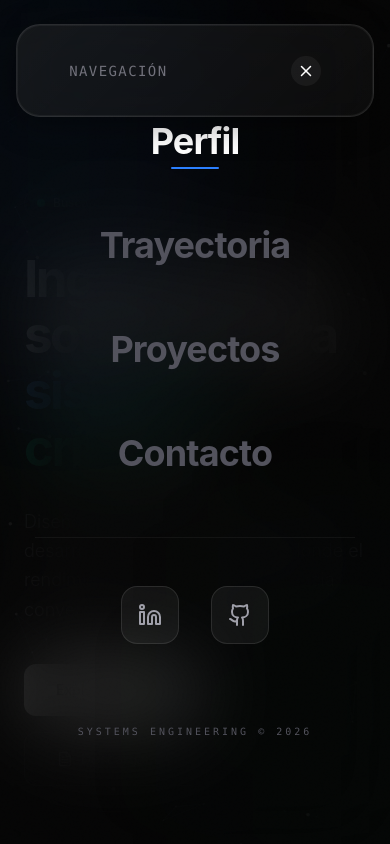
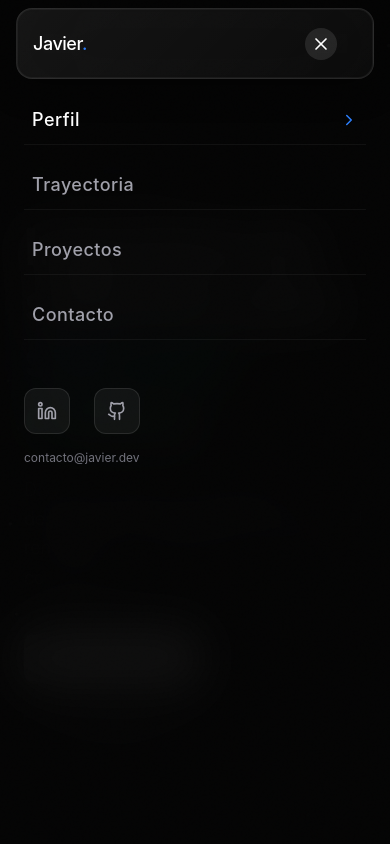
Before and after one commit to Javitax47/Javier_Portfolio, a React (Vite) app: page / in a window 390 px wide. Both pictures are taken after a click on the button 227 px from the left and 58 px from the top of the page. Shown: the top 844 px of the page. Built offline with nearby package versions, Linux system fonts and the light colour scheme.

Commit message:
Responsive visuals improvements

```diff
--- a/src/App.jsx
+++ b/src/App.jsx
@@ -123,27 +123,53 @@ const Magnetic = ({ children }) => {
 
 const LiquidContainer = ({ children, className = "", Element = "div", ...props }) => {
   const containerRef = useRef(null);
+  const [isTouched, setIsTouched] = useState(false);
+
+  const updatePosition = useCallback((clientX, clientY) => {
+    if (!containerRef.current) return;
+    const rect = containerRef.current.getBoundingClientRect();
+    containerRef.current.style.setProperty('--mouse-x', `${clientX - rect.left}px`);
+    containerRef.current.style.setProperty('--mouse-y', `${clientY - rect.top}px`);
+  }, []);
 
   const handleMouseMove = useCallback((e) => {
-    if (!containerRef.current) return;
-    const rect = containerRef.current.getBoundingClientRect();
-    containerRef.current.style.setProperty('--mouse-x', `${e.clientX - rect.left}px`);
-    containerRef.current.style.setProperty('--mouse-y', `${e.clientY - rect.top}px`);
+    updatePosition(e.clientX, e.clientY);
+  }, [updatePosition]);
+
+  const handleTouchMove = useCallback((e) => {
+    if (e.touches.length > 0) {
+      updatePosition(e.touches[0].clientX, e.touches[0].clientY);
+    }
+  }, [updatePosition]);
+
+  const handleTouchStart = useCallback((e) => {
+    setIsTouched(true);
+    if (e.touches.length > 0) {
+      updatePosition(e.touches[0].clientX, e.touches[0].clientY);
+    }
+  }, [updatePosition]);
+
+  const handleTouchEnd = useCallback(() => {
+    setIsTouched(false);
   }, []);
 
   return (
     <Element
       ref={containerRef}
       onMouseMove={handleMouseMove}
-      className={`group/liquid relative liquid-glass ${className}`}
+      onTouchMove={handleTouchMove}
+      onTouchStart={handleTouchStart}
+      onTouchEnd={handleTouchEnd}
+      className={`group/liquid relative liquid-glass ${className} ${isTouched ? 'active-touch' : ''}`}
       {...props}
     >
-      <div className="pointer-events-none absolute -inset-px opacity-0 group-hover/liquid:opacity-100 transition-opacity duration-300 z-0 rounded-[inherit]" style={{ background: `radial-gradient(600px circle at var(--mouse-x, -1000px) var(--mouse-y, -1000px), rgba(255,255,255,0.1), transparent 40%)` }} />
-      <div className="pointer-events-none absolute inset-0 opacity-0 group-hover/liquid:opacity-100 transition-opacity duration-500 z-0 rounded-[inherit]" style={{ background: `radial-gradient(800px circle at var(--mouse-x, -1000px) var(--mouse-y, -1000px), rgba(255,255,255,0.02), transparent 40%)` }} />
+      <div className={`pointer-events-none absolute -inset-px opacity-0 transition-opacity duration-300 z-0 rounded-[inherit] ${isTouched ? 'opacity-100' : 'group-hover/liquid:opacity-100'}`} style={{ background: `radial-gradient(600px circle at var(--mouse-x, -1000px) var(--mouse-y, -1000px), rgba(255,255,255,0.1), transparent 40%)` }} />
+      <div className={`pointer-events-none absolute inset-0 opacity-0 transition-opacity duration-500 z-0 rounded-[inherit] ${isTouched ? 'opacity-100' : 'group-hover/liquid:opacity-100'}`} style={{ background: `radial-gradient(800px circle at var(--mouse-x, -1000px) var(--mouse-y, -1000px), rgba(255,255,255,0.02), transparent 40%)` }} />
       {children}
     </Element>
   );
 };
+
 
 // --- COMPONENTES VISUALES ---
 
@@ -838,17 +864,17 @@ export default function App() {
 
       {/* NAVBAR */}
       <div className={`
-        fixed w-full top-6 z-50 px-4 flex justify-center transition-transform duration-700 ease-[cubic-bezier(0.23,1,0.32,1)] will-change-transform
-        ${navVisible || mobileMenuOpen ? 'translate-y-0' : '-translate-y-32'}
+        fixed w-full top-2 md:top-6 z-50 px-2 md:px-4 flex justify-center transition-transform duration-700 ease-[cubic-bezier(0.23,1,0.32,1)] will-change-transform
+        ${navVisible || mobileMenuOpen ? 'translate-y-0' : '-translate-y-24 md:-translate-y-32'}
       `}>
         <LiquidContainer Element="nav" className={`
           flex items-center transition-all duration-500 ease-in-out liquid-glass
           bg-[#0a0a0a]/80 backdrop-blur-[40px]
           ${(navVisible || mobileMenuOpen) ? 'nav-visible' : ''}
-          ${mobileMenuOpen ? 'rounded-3xl px-8 py-5 w-full max-w-sm' : 'rounded-full px-4 md:px-6 py-2 md:py-3 w-fit'}
+          ${mobileMenuOpen ? 'rounded-2xl px-4 py-2 w-[calc(100%-1rem)] max-w-md mx-auto justify-between' : 'rounded-full px-3 md:px-6 py-1.5 md:py-3 w-fit'}
         `}>
-          {/* Logo - Hidden when menu is open on mobile to focus on the island feel */}
-          <a href="#" className={`font-semibold text-lg text-white tracking-tight hover:opacity-80 transition-all duration-300 ${mobileMenuOpen ? 'opacity-0 scale-95 pointer-events-none w-0' : 'opacity-100 scale-100'}`}>
+          {/* Logo - Keep visible on mobile even when open for standard look */}
+          <a href="#" className={`font-semibold text-lg text-white tracking-tight hover:opacity-80 transition-all duration-300 ${!mobileMenuOpen && 'md:opacity-100'} ${mobileMenuOpen ? 'opacity-100' : 'opacity-100'}`}>
             Javier<span className="text-blue-500">.</span>
           </a>
 
@@ -881,90 +907,80 @@ export default function App() {
             </div>
           </div>
 
-          {/* Mobile Menu Toggle - Centered when open */}
+          {/* Mobile Menu Toggle */}
           <button
             onClick={() => setMobileMenuOpen(!mobileMenuOpen)}
             className={`
               md:hidden flex items-center gap-2 transition-all duration-300 focus:outline-none active:outline-none
-              ${mobileMenuOpen ? 'w-full justify-between' : 'ml-3 md:ml-4 p-0.5 md:p-1'}
+              ${mobileMenuOpen ? '' : 'ml-3 p-0.5'}
             `}
             aria-label="Toggle menu"
           >
-            {mobileMenuOpen && (
-              <span className="text-sm font-mono tracking-widest uppercase text-zinc-500 animate-in fade-in slide-in-from-left-4 duration-500">Navegación</span>
-            )}
-            <div className={`p-1.5 md:p-2 rounded-full transition-colors ${mobileMenuOpen ? 'bg-white/5 text-white' : 'text-zinc-400 hover:text-white'}`}>
-              {mobileMenuOpen ? <X size={18} /> : <Menu size={18} />}
+            <div className={`p-1.5 rounded-full transition-colors ${mobileMenuOpen ? 'bg-white/10 text-white' : 'text-zinc-400 hover:text-white'}`}>
+              {mobileMenuOpen ? <X size={20} /> : <Menu size={20} />}
             </div>
           </button>
         </LiquidContainer>
       </div>
 
-      {/* PREMIUM MOBILE OVERLAY MENU */}
+      {/* STANDARD MOBILE OVERLAY MENU */}
       <div className={`
-        fixed inset-0 z-[45] md:hidden transition-all duration-700 ease-[cubic-bezier(0.23,1,0.32,1)]
-        ${mobileMenuOpen ? 'opacity-100 pointer-events-auto scale-100' : 'opacity-0 pointer-events-none scale-105'}
+        fixed inset-0 z-[45] md:hidden transition-all duration-500 ease-[cubic-bezier(0.23,1,0.32,1)]
+        ${mobileMenuOpen ? 'opacity-100 pointer-events-auto' : 'opacity-0 pointer-events-none'}
       `}>
-        {/* Extreme Blur Background */}
-        <div className="absolute inset-0 bg-[#050505]/80 backdrop-blur-[40px]" onClick={() => setMobileMenuOpen(false)} />
+        {/* Blur Background */}
+        <div className="absolute inset-0 bg-[#050505]/95 backdrop-blur-xl" onClick={() => setMobileMenuOpen(false)} />
 
-        {/* Dynamic Gradients */}
-        <div className="absolute top-0 left-0 w-full h-full overflow-hidden pointer-events-none">
-          <div className="absolute -top-[10%] -left-[10%] w-[50%] h-[50%] bg-blue-500/10 rounded-full blur-[120px] animate-pulse"></div>
-          <div className="absolute -bottom-[10%] -right-[10%] w-[50%] h-[50%] bg-emerald-500/5 rounded-full blur-[120px] animate-pulse" style={{ animationDelay: '1s' }}></div>
-        </div>
-
-        <div className="relative h-full flex flex-col justify-center items-center px-8">
-          <div className="flex flex-col items-center gap-8 w-full max-w-xs">
+        <div className="relative h-full flex flex-col pt-24 px-6 pb-8">
+          <div className="flex flex-col gap-4 w-full max-w-sm mx-auto">
             {navLinks.map((link, index) => (
               <a
                 key={link.id}
                 href={`#${link.id}`}
                 onClick={(e) => handleNavClick(e, link.id)}
-                className="group relative flex items-center justify-center w-full py-4 overflow-hidden"
+                className="group relative flex items-center justify-between w-full py-2.5 px-2 border-b border-white/[0.05]"
                 style={{ transitionDelay: `${index * 50}ms` }}
               >
                 <span className={`
-                  text-4xl font-bold tracking-tight transition-all duration-500
-                  ${activeSection === link.id ? 'text-white' : 'text-zinc-600 group-hover:text-zinc-300'}
-                  ${mobileMenuOpen ? 'translate-y-0 opacity-100' : 'translate-y-8 opacity-0'}
+                  text-lg font-medium tracking-wide transition-all duration-500
+                  ${activeSection === link.id ? 'text-white' : 'text-zinc-400 group-hover:text-zinc-200'}
+                  ${mobileMenuOpen ? 'translate-x-0 opacity-100' : '-translate-x-4 opacity-0'}
                 `}>
                   {link.label}
                 </span>
-                {activeSection === link.id && (
-                  <span className="absolute bottom-2 w-12 h-[2px] bg-blue-500 rounded-full animate-in zoom-in duration-500" />
-                )}
+                <ChevronRight size={18} className={`
+                  transition-all duration-500
+                  ${activeSection === link.id ? 'text-blue-500 opacity-100' : 'text-zinc-600 opacity-0 group-hover:opacity-100 group-hover:text-zinc-400'}
+                  ${mobileMenuOpen ? 'translate-x-0' : '-translate-x-4'}
+                `} />
               </a>
             ))}
 
             <div className={`
-              w-full h-px bg-white/5 my-4 transition-all duration-1000 delay-300
-              ${mobileMenuOpen ? 'scale-x-100 opacity-100' : 'scale-x-0 opacity-0'}
-            `}></div>
-
-            <div className={`
-              flex justify-center gap-8 transition-all duration-700 delay-400
-              ${mobileMenuOpen ? 'translate-y-0 opacity-100' : 'translate-y-8 opacity-0'}
+              flex gap-6 mt-8 transition-all duration-700 delay-300
+              ${mobileMenuOpen ? 'translate-y-0 opacity-100' : 'translate-y-4 opacity-0'}
             `}>
-              <a href="https://linkedin.com/in/javier" className="p-4 bg-white/5 border border-white/10 rounded-2xl text-zinc-400 hover:text-blue-400 transition-all hover:scale-110">
-                <Linkedin size={24} />
+              <a href="https://linkedin.com/in/javier" className="p-3 bg-white/5 border border-white/10 rounded-xl text-zinc-400 hover:text-blue-400 hover:bg-white/10 transition-all">
+                <Linkedin size={20} />
               </a>
-              <a href="https://github.com/Javitax47" className="p-4 bg-white/5 border border-white/10 rounded-2xl text-zinc-400 hover:text-white transition-all hover:scale-110">
-                <Github size={24} />
+              <a href="https://github.com/Javitax47" className="p-3 bg-white/5 border border-white/10 rounded-xl text-zinc-400 hover:text-white hover:bg-white/10 transition-all">
+                <Github size={20} />
               </a>
             </div>
 
-            <p className={`
-              mt-12 text-[10px] font-mono tracking-[0.3em] uppercase text-zinc-600 transition-all duration-700 delay-500
+            <div className={`
+              mt-auto transition-all duration-700 delay-500
               ${mobileMenuOpen ? 'opacity-100' : 'opacity-0'}
             `}>
-              Systems Engineering &copy; {new Date().getFullYear()}
-            </p>
+              <p className="text-xs text-zinc-500">
+                contacto@javier.dev
+              </p>
+            </div>
           </div>
         </div>
       </div>
 
-      <main className="relative z-10 lg:pl-12 max-w-6xl mx-auto px-6 pt-32 pb-20">
+      <main className="relative z-10 lg:pl-12 max-w-6xl mx-auto px-6 pt-24 md:pt-32 pb-20">
 
         {/* HERO SECTION */}
         <section className="min-h-[85vh] grid grid-cols-1 lg:grid-cols-12 gap-12 items-center mb-20">
```
